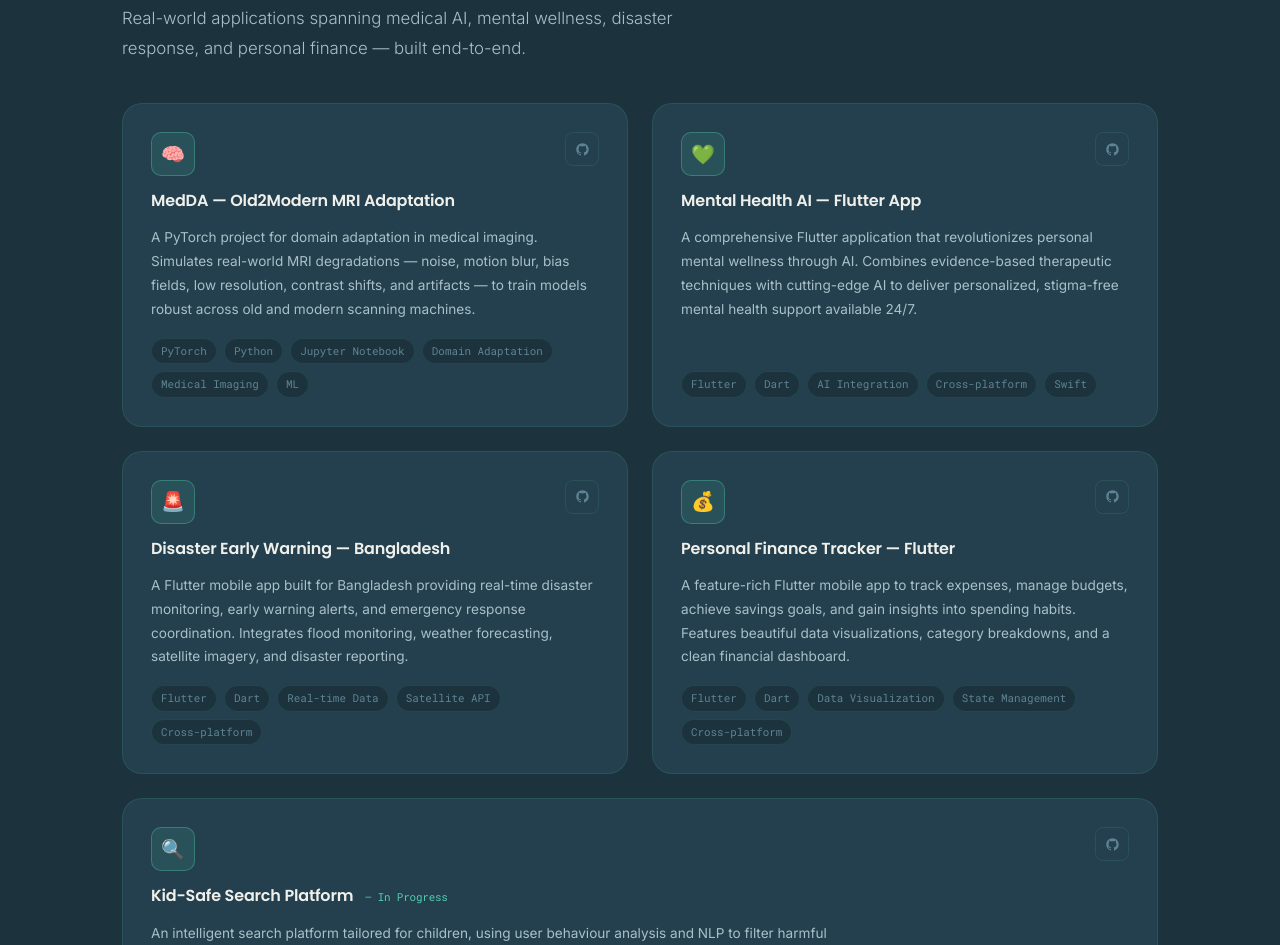
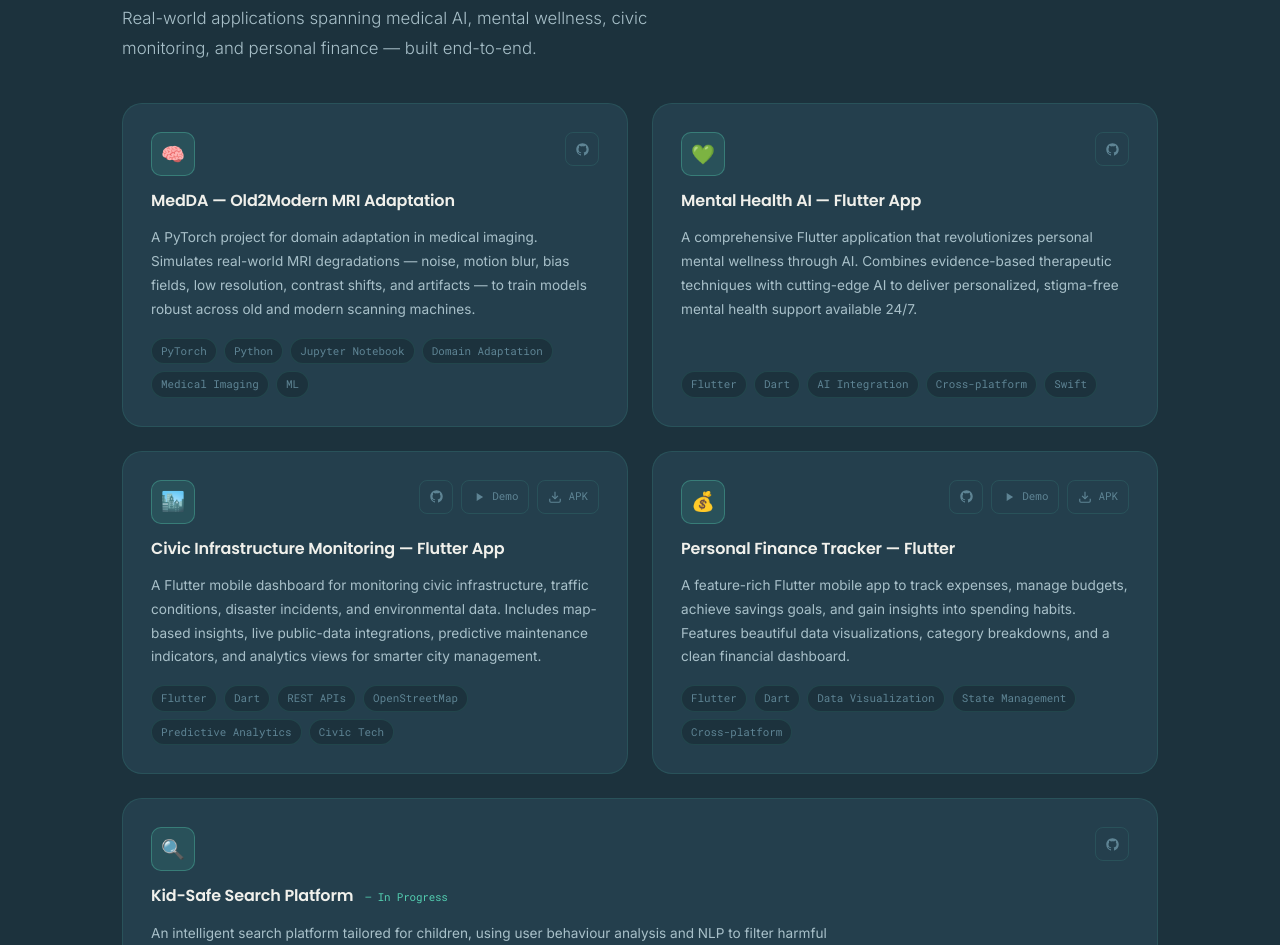
Before and after one commit to AmlanWTK/Portfolio, a plain HTML site: page index.html in a window 1280 px wide. Shown: the part 2985-3930 px from the top of the page. Drawn offline with Linux system fonts and the light colour scheme.

Commit message:
Modify project details and links in index.html
Updated project descriptions and links in index.html.

```diff
--- a/index.html
+++ b/index.html
@@ -187,6 +187,8 @@
     .project-links{display:flex;gap:8px}
     .project-link{display:flex;align-items:center;justify-content:center;width:34px;height:34px;border:1px solid var(--border);border-radius:8px;color:var(--text-muted);text-decoration:none;transition:all var(--transition)}
     .project-link:hover{border-color:var(--accent);color:var(--accent)}
+    .project-link-text{width:auto;min-width:34px;padding:0 10px;gap:6px;font-family:var(--font-mono);font-size:0.68rem;white-space:nowrap}
+    .project-link-text svg{flex-shrink:0}
     .project-name{font-family:var(--font-display);font-size:1rem;font-weight:600;color:var(--text-primary);margin:0}
     .project-desc{font-size:0.85rem;color:var(--text-second);line-height:1.75;flex:1}
     .project-stack{display:flex;flex-wrap:wrap;gap:0.45rem;margin-top:auto}
@@ -549,7 +551,7 @@
     <div class="container">
       <p class="section-label reveal">Selected work</p>
       <h2 class="reveal reveal-delay-1">Projects I've Built</h2>
-      <p class="section-sub reveal reveal-delay-2">Real-world applications spanning medical AI, mental wellness, disaster response, and personal finance — built end-to-end.</p>
+      <p class="section-sub reveal reveal-delay-2">Real-world applications spanning medical AI, mental wellness, civic monitoring, and personal finance — built end-to-end.</p>
 
       <div class="projects-grid">
 
@@ -596,24 +598,33 @@
           </div>
         </div>
 
-        <!-- Disaster EWS -->
+        <!-- Civic Monitoring App -->
         <div class="project-card reveal">
           <div class="project-top">
-            <div class="project-icon">🚨</div>
+            <div class="project-icon">🏙️</div>
             <div class="project-links">
-              <a href="https://github.com/AmlanWTK/DisasterEarlyWarning-" target="_blank" rel="noopener noreferrer" class="project-link" aria-label="View Disaster Early Warning on GitHub">
+              <a href="https://github.com/AmlanWTK/Civic-Monitoring-App" target="_blank" rel="noopener noreferrer" class="project-link" aria-label="View Civic Monitoring App on GitHub">
                 <svg width="15" height="15" viewBox="0 0 24 24" fill="currentColor"><path d="M12 2C6.477 2 2 6.477 2 12c0 4.418 2.865 8.167 6.839 9.49.5.092.682-.217.682-.482 0-.237-.009-.866-.013-1.7-2.782.603-3.369-1.34-3.369-1.34-.454-1.156-1.11-1.462-1.11-1.462-.908-.62.069-.608.069-.608 1.003.07 1.531 1.03 1.531 1.03.892 1.529 2.341 1.087 2.91.832.092-.647.35-1.088.636-1.338-2.22-.253-4.555-1.11-4.555-4.943 0-1.091.39-1.984 1.029-2.683-.103-.253-.446-1.27.098-2.647 0 0 .84-.268 2.75 1.026A9.564 9.564 0 0 1 12 6.845c.85.004 1.705.114 2.504.336 1.909-1.294 2.748-1.026 2.748-1.026.546 1.377.202 2.394.1 2.647.64.699 1.028 1.592 1.028 2.683 0 3.842-2.337 4.687-4.565 4.935.359.309.678.919.678 1.852 0 1.336-.012 2.415-.012 2.743 0 .267.18.578.688.48C19.138 20.163 22 16.418 22 12c0-5.523-4.477-10-10-10z"/></svg>
+              </a>
+              <a href="https://vimeo.com/1194822895" target="_blank" rel="noopener noreferrer" class="project-link project-link-text" aria-label="Watch Civic Monitoring App demo video">
+                <svg width="14" height="14" viewBox="0 0 24 24" fill="currentColor"><path d="M8 5v14l11-7z"/></svg>
+                Demo
+              </a>
+              <a href="https://github.com/AmlanWTK/Civic-Monitoring-App/releases/latest" target="_blank" rel="noopener noreferrer" class="project-link project-link-text" aria-label="Download Civic Monitoring App Android APK">
+                <svg width="14" height="14" viewBox="0 0 24 24" fill="none" stroke="currentColor" stroke-width="2"><path d="M21 15v4a2 2 0 0 1-2 2H5a2 2 0 0 1-2-2v-4"/><polyline points="7 10 12 15 17 10"/><line x1="12" y1="15" x2="12" y2="3"/></svg>
+                APK
               </a>
             </div>
           </div>
-          <h3 class="project-name">Disaster Early Warning — Bangladesh</h3>
-          <p class="project-desc">A Flutter mobile app built for Bangladesh providing real-time disaster monitoring, early warning alerts, and emergency response coordination. Integrates flood monitoring, weather forecasting, satellite imagery, and disaster reporting.</p>
+          <h3 class="project-name">Civic Infrastructure Monitoring — Flutter App</h3>
+          <p class="project-desc">A Flutter mobile dashboard for monitoring civic infrastructure, traffic conditions, disaster incidents, and environmental data. Includes map-based insights, live public-data integrations, predictive maintenance indicators, and analytics views for smarter city management.</p>
           <div class="project-stack">
             <span class="project-tag">Flutter</span>
             <span class="project-tag">Dart</span>
-            <span class="project-tag">Real-time Data</span>
-            <span class="project-tag">Satellite API</span>
-            <span class="project-tag">Cross-platform</span>
+            <span class="project-tag">REST APIs</span>
+            <span class="project-tag">OpenStreetMap</span>
+            <span class="project-tag">Predictive Analytics</span>
+            <span class="project-tag">Civic Tech</span>
           </div>
         </div>
 
@@ -624,6 +635,14 @@
             <div class="project-links">
               <a href="https://github.com/AmlanWTK/Expense-Tracker-Flutter-Application" target="_blank" rel="noopener noreferrer" class="project-link" aria-label="View Expense Tracker on GitHub">
                 <svg width="15" height="15" viewBox="0 0 24 24" fill="currentColor"><path d="M12 2C6.477 2 2 6.477 2 12c0 4.418 2.865 8.167 6.839 9.49.5.092.682-.217.682-.482 0-.237-.009-.866-.013-1.7-2.782.603-3.369-1.34-3.369-1.34-.454-1.156-1.11-1.462-1.11-1.462-.908-.62.069-.608.069-.608 1.003.07 1.531 1.03 1.531 1.03.892 1.529 2.341 1.087 2.91.832.092-.647.35-1.088.636-1.338-2.22-.253-4.555-1.11-4.555-4.943 0-1.091.39-1.984 1.029-2.683-.103-.253-.446-1.27.098-2.647 0 0 .84-.268 2.75 1.026A9.564 9.564 0 0 1 12 6.845c.85.004 1.705.114 2.504.336 1.909-1.294 2.748-1.026 2.748-1.026.546 1.377.202 2.394.1 2.647.64.699 1.028 1.592 1.028 2.683 0 3.842-2.337 4.687-4.565 4.935.359.309.678.919.678 1.852 0 1.336-.012 2.415-.012 2.743 0 .267.18.578.688.48C19.138 20.163 22 16.418 22 12c0-5.523-4.477-10-10-10z"/></svg>
+              </a>
+              <a href="https://vimeo.com/1194374691" target="_blank" rel="noopener noreferrer" class="project-link project-link-text" aria-label="Watch Expense Tracker demo video">
+                <svg width="14" height="14" viewBox="0 0 24 24" fill="currentColor"><path d="M8 5v14l11-7z"/></svg>
+                Demo
+              </a>
+              <a href="https://github.com/AmlanWTK/Expense-Tracker-Flutter-Application/releases/latest" target="_blank" rel="noopener noreferrer" class="project-link project-link-text" aria-label="Download Expense Tracker Android APK">
+                <svg width="14" height="14" viewBox="0 0 24 24" fill="none" stroke="currentColor" stroke-width="2"><path d="M21 15v4a2 2 0 0 1-2 2H5a2 2 0 0 1-2-2v-4"/><polyline points="7 10 12 15 17 10"/><line x1="12" y1="15" x2="12" y2="3"/></svg>
+                APK
               </a>
             </div>
           </div>
```
